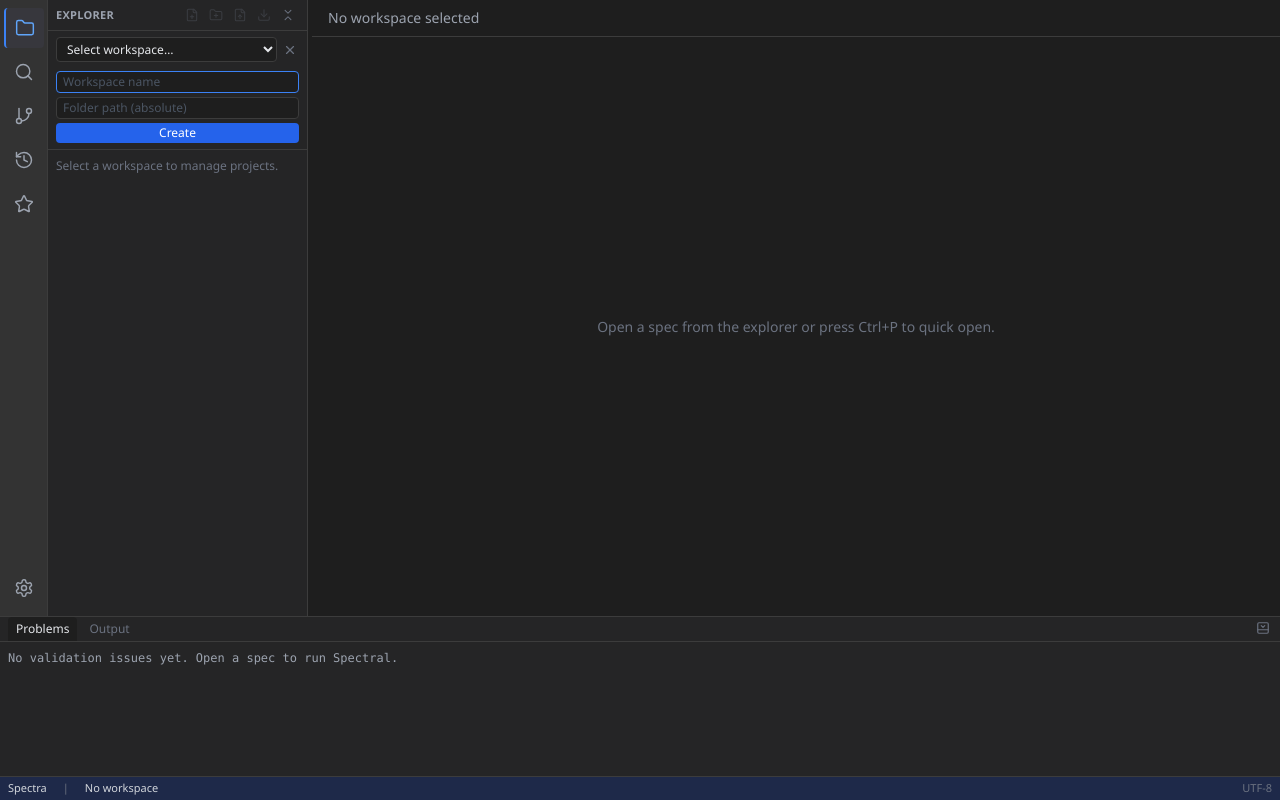
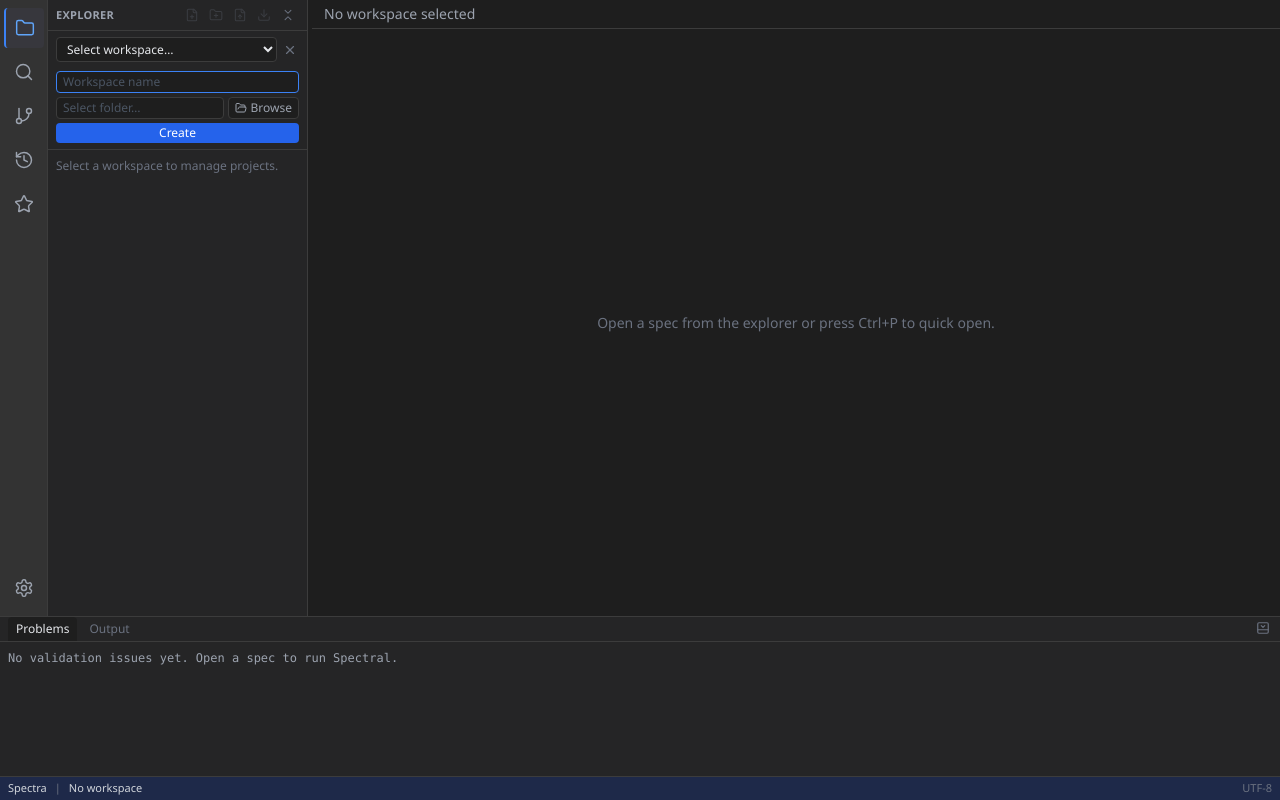
Before and after one commit to moabbas-dev/Spectra, a React (Vite) app: page / in a window 1280 px wide. Both pictures are taken after a click on the button 290 px from the left and 49 px from the top of the page. Built offline with nearby package versions, Linux system fonts and the light colour scheme.

Commit message:
fix and add some functionality

```diff
--- a/electron/ipc/import-export.ipc.ts
+++ b/electron/ipc/import-export.ipc.ts
@@ -1,4 +1,5 @@
 import type { IpcMainInvokeEvent } from 'electron';
+import type { Database } from 'better-sqlite3';
 import { dialog, BrowserWindow } from 'electron';
 import * as fs from 'fs';
 import * as path from 'path';
@@ -26,6 +27,7 @@ function detectFormat(content: string): 'yaml' | 'json' {
 }
 
 export function registerImportExportIpc(
+  db: Database,
   handle: (
     channel: string,
     listener: (
@@ -38,7 +40,7 @@ export function registerImportExportIpc(
   const SPEC_IMPORT = IPC.SPEC_IMPORT ?? 'spec:import';
   const SPEC_EXPORT = IPC.SPEC_EXPORT ?? 'spec:export';
   const PROJECT_EXPORT_ZIP = IPC.PROJECT_EXPORT_ZIP ?? 'project:export-zip';
-
+  db; // this is temporary to disable the error
   /**
    * SPEC_IMPORT — Open file dialog, read YAML/JSON, detect version.
    * Returns ImportResult or null if cancelled.
--- a/shared/ipc-channels.ts
+++ b/shared/ipc-channels.ts
@@ -21,6 +21,8 @@ export const IPC = {
   SPEC_FILE_DELETE: 'spec-file:delete',
   SPEC_FILE_RENAME: 'spec-file:rename',
   SPEC_FILE_MOVE: 'spec-file:move',
+  SPEC_TOGGLE_FAVORITE: 'spec-file:toggle-favorite',
+  SPEC_LIST_FAVORITES: 'spec-file:list-favorites',
 
   QUICK_OPEN_LIST: 'quick-open:list',
 
@@ -57,6 +59,13 @@ export const IPC = {
 
   SETTINGS_GET: 'settings:get',
   SETTINGS_SET: 'settings:set',
+
+  DIALOG_CHOOSE_FOLDER: 'dialog:choose-folder',
+
+  WORKSPACE_EXPORT: 'workspace:export',
+  WORKSPACE_IMPORT: 'workspace:import',
+  APP_DATA_EXPORT: 'app-data:export',
+  APP_DATA_IMPORT: 'app-data:import',
 } as const;
 
 export type IpcChannel = (typeof IPC)[keyof typeof IPC];
--- a/src/components/form-editor/sections/ComponentsSection.tsx
+++ b/src/components/form-editor/sections/ComponentsSection.tsx
@@ -34,7 +34,7 @@ export function ComponentsSection({ components, onChange }: Props) {
   return (
     <FormSection
       title="Components"
-      icon={<Layers className="h-3.5 w-3.5 text-purple-400" />}
+      icon={<Layers className="h-3.5 w-3.5 text-purple-500" />}
       defaultOpen={false}
     >
       {/* Schemas */}
--- a/src/components/form-editor/sections/InfoSection.tsx
+++ b/src/components/form-editor/sections/InfoSection.tsx
@@ -23,7 +23,7 @@ export function InfoSection({ info, onChange }: Props) {
   }
 
   return (
-    <FormSection title="Info" icon={<Info className="h-3.5 w-3.5" />}>
+    <FormSection title="Info" icon={<Info className="h-3.5 w-3.5 text-blue-500" />}>
       <div className="grid grid-cols-2 gap-3">
         <FormField label="Title" htmlFor="info-title">
           <input
--- a/src/components/form-editor/sections/PathsSection.tsx
+++ b/src/components/form-editor/sections/PathsSection.tsx
@@ -43,7 +43,7 @@ export function PathsSection({ paths, onChange }: Props) {
   return (
     <FormSection
       title="Paths"
-      icon={<Route className="h-3.5 w-3.5" />}
+      icon={<Route className="h-3.5 w-3.5 text-lime-500 " />}
     >
       <div className="space-y-2">
         {entries.length === 0 && (
--- a/src/components/form-editor/sections/SecuritySection.tsx
+++ b/src/components/form-editor/sections/SecuritySection.tsx
@@ -23,7 +23,7 @@ export function SecuritySection({ security, onChange }: Props) {
   return (
     <FormSection
       title="Security"
-      icon={<Shield className="h-3.5 w-3.5 text-amber-400" />}
+      icon={<Shield className="h-3.5 w-3.5 text-amber-500" />}
       defaultOpen={false}
     >
       <FormArrayField
--- a/src/components/form-editor/sections/ServersSection.tsx
+++ b/src/components/form-editor/sections/ServersSection.tsx
@@ -18,7 +18,7 @@ export function ServersSection({ servers, onChange }: Props) {
   return (
     <FormSection
       title="Servers"
-      icon={<Server className="h-3.5 w-3.5" />}
+      icon={<Server className="h-3.5 w-3.5 text-orange-500" />}
     >
       <FormArrayField
         items={servers}
--- a/src/components/form-editor/sections/TagsSection.tsx
+++ b/src/components/form-editor/sections/TagsSection.tsx
@@ -23,7 +23,7 @@ export function TagsSection({ tags, onChange }: Props) {
   return (
     <FormSection
       title="Tags"
-      icon={<Tag className="h-3.5 w-3.5 text-green-400" />}
+      icon={<Tag className="h-3.5 w-3.5 text-green-500" />}
       defaultOpen={false}
     >
       <FormArrayField
--- a/src/components/layout/MainArea.tsx
+++ b/src/components/layout/MainArea.tsx
@@ -12,7 +12,7 @@ export function MainArea() {
       className="flex min-w-0 flex-1 flex-col bg-shell-bg"
       role="main"
     >
-      <div className="shrink-0 border-b border-shell-border px-4 py-2 text-sm text-gray-400">
+      <div className="shrink-0 border-b border-shell-border px-3 py-1 text-sm text-gray-400">
         {active ? active.name : 'No workspace selected'}
       </div>
       <EditorTabs />
--- a/src/components/layout/StatusBar.tsx
+++ b/src/components/layout/StatusBar.tsx
@@ -1,7 +1,7 @@
 import { useWorkspaceStore } from '../../stores/workspace.store';
 import { useEditorStore } from '../../stores/editor.store';
 import { useValidationStore } from '../../stores/validation.store';
-import { Circle, AlertCircle, AlertTriangle } from 'lucide-react';
+import { Circle, AlertCircle, AlertTriangle, ArrowRightIcon } from 'lucide-react';
 
 export function StatusBar() {
   const activeId = useWorkspaceStore((s) => s.activeWorkspaceId);
@@ -19,7 +19,7 @@ export function StatusBar() {
 
   return (
     <footer
-      className="flex h-6 shrink-0 items-center gap-4 border-t border-shell-border bg-blue-900/40 px-2 text-[11px] text-gray-300"
+      className="flex h-6 shrink-0 items-center gap-2 border-t border-shell-border bg-blue-900/40 px-2 text-[11px] text-gray-300"
       role="status"
     >
       <span className="font-medium">Spectra</span>
@@ -28,7 +28,7 @@ export function StatusBar() {
 
       {activeTab && (
         <>
-          <span className="text-gray-500">|</span>
+          <span className="text-gray-500"><ArrowRightIcon className='size-3' /></span>
           <span className="flex items-center gap-1">
             {activeTab.dirty && (
               <span title="Unsaved changes">
--- a/src/components/sidebar/WorkspaceSelector.tsx
+++ b/src/components/sidebar/WorkspaceSelector.tsx
@@ -1,5 +1,5 @@
 import { useCallback, useState, type FormEvent } from 'react';
-import { Plus, X } from 'lucide-react';
+import { FolderOpen, Plus, Trash, X } from 'lucide-react';
 import { IPC } from '@shared/ipc-channels';
 import type { ProjectRow, WorkspaceRow } from '@shared/ipc-payloads';
 import { useIPC } from '../../hooks/useIPC';
@@ -47,6 +47,15 @@ export function WorkspaceSelector() {
     },
     [ipc, setActiveWorkspaceId, setSelectedProjectId, loadProjectsForWorkspace],
   );
+
+  async function handleBrowse() {
+    try {
+      const folder = await ipc<string | null>(IPC.DIALOG_CHOOSE_FOLDER);
+      if (folder) setRootPath(folder);
+    } catch (err) {
+      console.error('Folder picker failed:', err);
+    }
+  }
 
   async function handleCreate(e: FormEvent) {
     e.preventDefault();
@@ -148,7 +157,7 @@ export function WorkspaceSelector() {
             title="Delete active workspace"
             aria-label="Delete active workspace"
           >
-            <X className="h-3 w-3" />
+            <Trash className="h-3 w-3" />
           </button>
         )}
       </div>
@@ -165,14 +174,26 @@ export function WorkspaceSelector() {
             aria-label="New workspace name"
             autoFocus
           />
-          <input
-            className="w-full rounded border border-shell-border bg-shell-bg px-1.5 py-0.5 text-xs text-gray-200 placeholder-gray-600 focus:border-blue-500 focus:outline-none"
-            placeholder="Folder path (absolute)"
-            value={rootPath}
-            onChange={(e) => setRootPath(e.target.value)}
-            disabled={busy}
-            aria-label="Workspace root folder path"
-          />
+          <div className="flex items-center gap-1">
+            <div
+              className="min-w-0 flex-1 rounded border border-shell-border bg-shell-bg px-1.5 py-0.5 text-xs truncate"
+              title={rootPath || 'No folder selected'}
+            >
+              <span className={rootPath ? 'text-gray-200' : 'text-gray-600'}>
+                {rootPath || 'Select folder…'}
+              </span>
+            </div>
+            <button
+              type="button"
+              onClick={() => void handleBrowse()}
+              disabled={busy}
+              className="shrink-0 flex items-center gap-1 rounded border border-shell-border bg-shell-bg px-1.5 py-0.5 text-xs text-gray-400 hover:bg-shell-hover hover:text-gray-200 transition-colors disabled:opacity-50"
+              title="Browse for folder"
+            >
+              <FolderOpen className="h-3 w-3" />
+              Browse
+            </button>
+          </div>
           <button
             type="submit"
             disabled={busy}
```
Also changed, not shown: electron/ipc/index.ts (+13 -2 lines).
